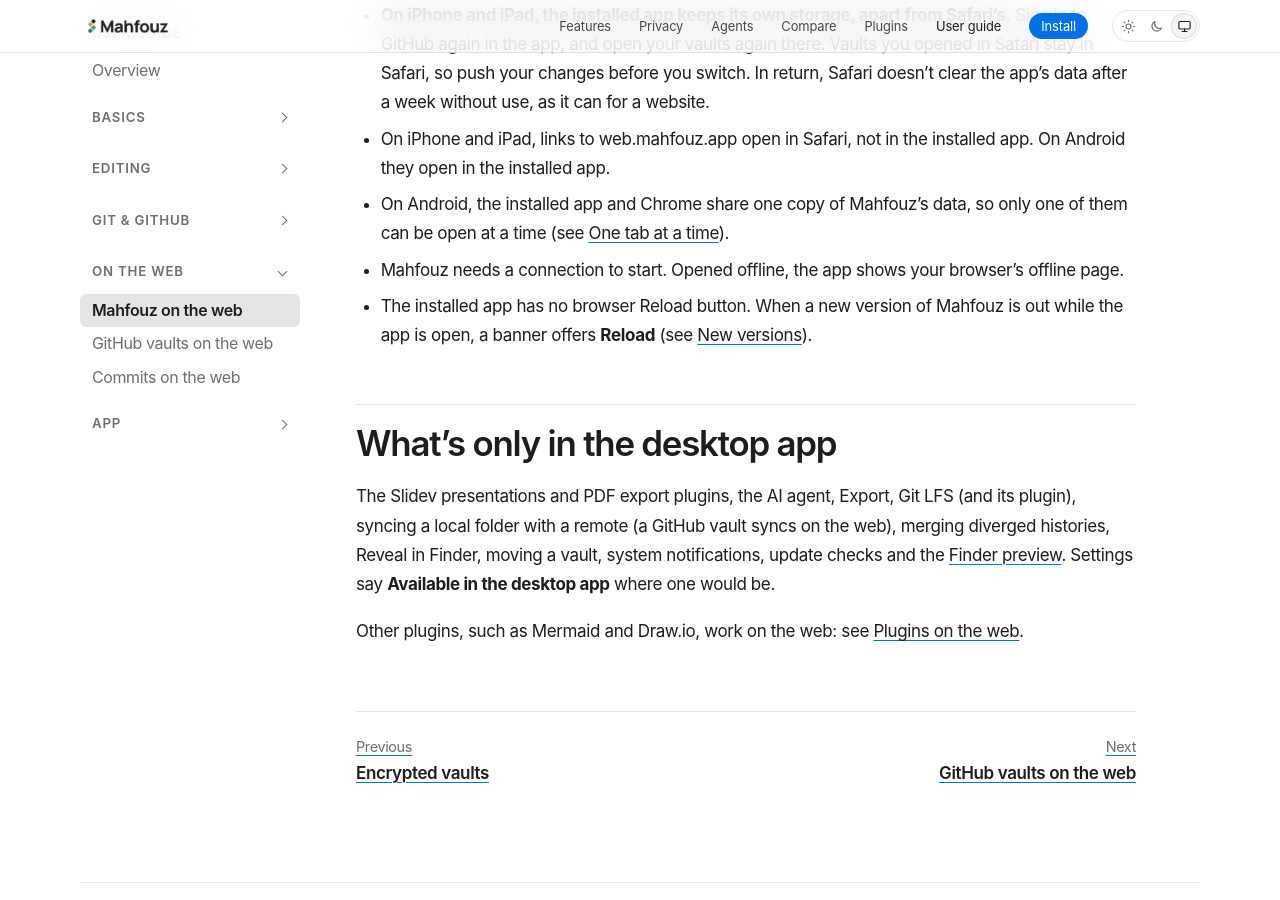
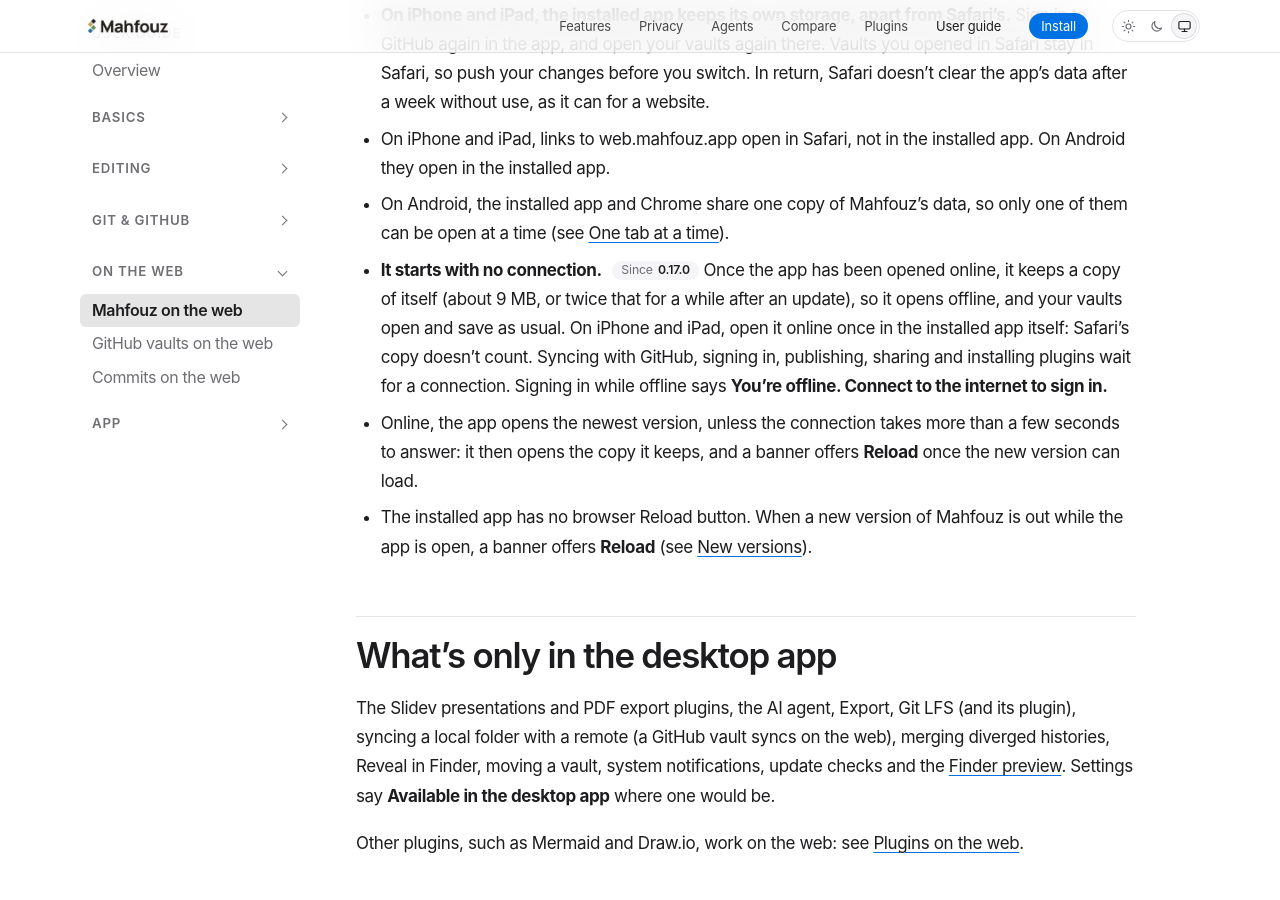
Before and after one commit to mahfouz-app/docs, a Jekyll site: the page built from guide/web.md, in a window 1280 px wide and 900 px high, scrolled down 3076 px. Built offline with Jekyll 4.4.1, drawn with Linux system fonts in a browser that asks for light colours.

Commit message:
guide: the installed web app starts with no connection
Co-Authored-By: Claude Opus 5.5 <noreply@anthropic.com>

```diff
--- a/guide/web.md
+++ b/guide/web.md
@@ -131,8 +131,17 @@ Some things to know:
 - On Android, the installed app and Chrome share one copy of Mahfouz's
   data, so only one of them can be open at a time (see [One tab at a
   time](#one-tab-at-a-time)).
-- Mahfouz needs a connection to start. Opened offline, the app shows your
-  browser's offline page.
+- **It starts with no connection.** {% include since.html v="0.17.0" %}
+  Once the app has been opened online, it keeps a copy of itself (about
+  9 MB, or twice that for a while after an update), so it opens offline,
+  and your vaults open and save as usual. On iPhone and iPad, open it online
+  once in the installed app itself: Safari's copy doesn't count. Syncing
+  with GitHub, signing in, publishing, sharing and installing plugins wait
+  for a connection. Signing in while offline says **You're offline. Connect
+  to the internet to sign in.**
+- Online, the app opens the newest version, unless the connection takes
+  more than a few seconds to answer: it then opens the copy it keeps, and a
+  banner offers **Reload** once the new version can load.
 - The installed app has no browser Reload button. When a new version of
   Mahfouz is out while the app is open, a banner offers **Reload** (see
   [New versions](#new-versions)).
```
